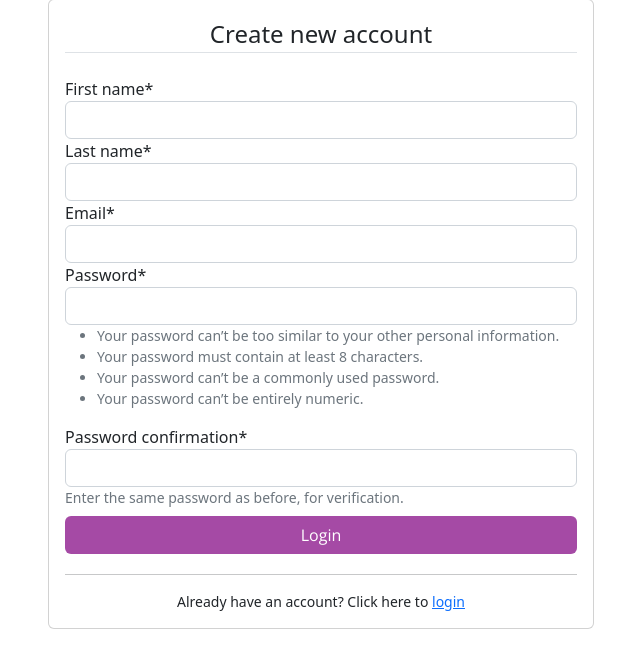
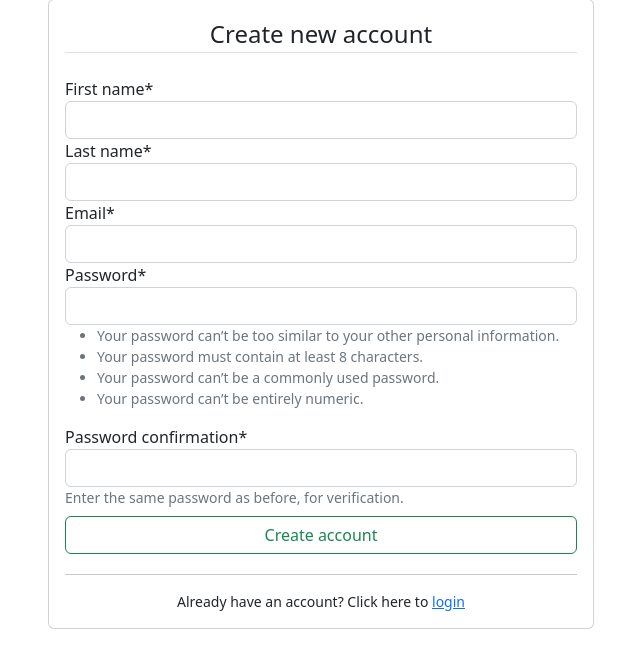
Before and after one commit to morikeli/ziada, a Django app: page /create-new-account/ in a window 1280 px wide. Shown: the part 84-752 px from the top of the page, without its empty margins (319-959 px from the left). Run offline with Django 4.2, Linux system fonts and the light colour scheme; some libraries are stand-ins or nearby versions.

Commit message:
updated a section fo code + style

```diff
--- a/static/css/styles.css
+++ b/static/css/styles.css
@@ -75,3 +75,7 @@ body {
     color: white;
     font-family: "Open Sans", sans-serif;
 }
+.accounts-form-container form button:hover {
+    background-color: rgba(128, 0, 128, 0.71);
+    color: #fff;
+}
--- a/users/templates/students/login.html
+++ b/users/templates/students/login.html
@@ -19,7 +19,7 @@
                         {% include 'messages.html' %}
                         {{form|crispy}}
                     </fieldset>
-                    <div class="form-group d-grid gap-2">
+                    <div class="d-grid gap-2">
                         <button type="submit" class="btn mt-2 mb-1">Login</button>
                     </div>
                     <div class="form-group">
--- a/users/templates/students/signup.html
+++ b/users/templates/students/signup.html
@@ -9,7 +9,7 @@
 </head>
 <body>
     {% block content %}
-    <div class="container accounts-form-container">
+    <div class="container">
         <div class="row">
             <div class="col-md-6 offset-sm-3">
                 <form action="" method="post" class="card card-body">
@@ -20,11 +20,11 @@
                         {{signup_form|crispy}}
                     </fieldset>
                     <div class="form-group d-grid gap-2">
-                        <button type="submit" class="btn mt-2 mb-1">Login</button>
+                        <button type="submit" class="btn btn-outline-success mt-2 mb-1">Create account</button>
                     </div>
                     <div class="form-group">
                         <hr>
-                        <p class="small mb-0 text-center">Already have an account? Click here to <a href="{% url 'signup' %}">login</a></p>
+                        <p class="small mb-0 text-center">Already have an account? Click here to <a href="{% url 'login' %}">login</a></p>
                     </div>
                 </form>
             </div>
```
